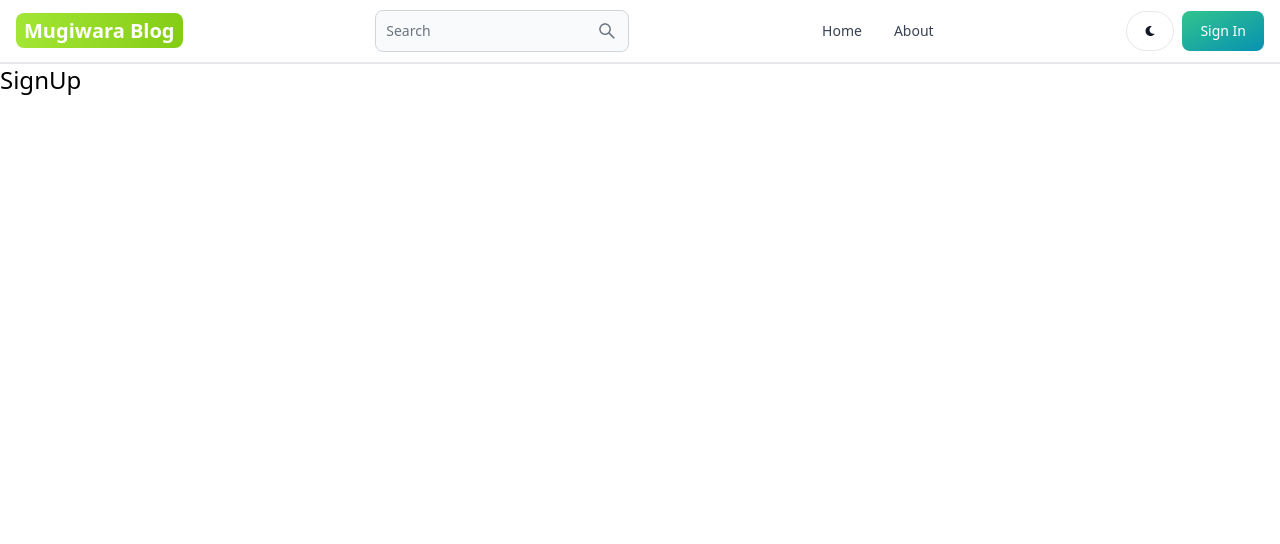
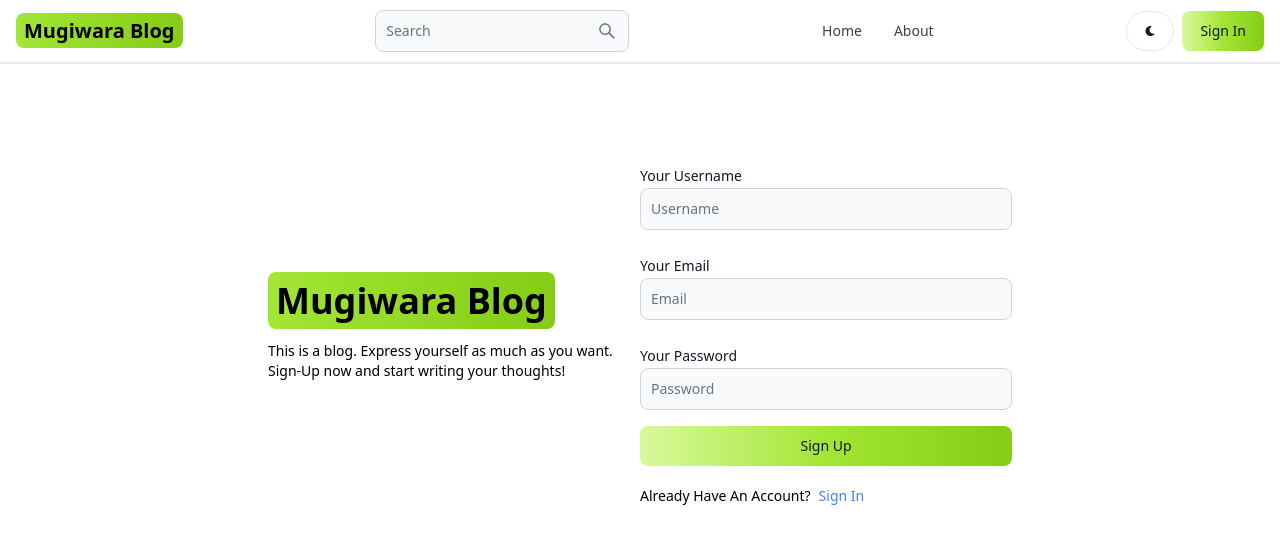
Before and after one commit to mihirvaidya221998/Blog-MERN, a React (Vite) app in the folder blog_client/: page /sign-up in a window 1280 px wide. Shown: the top 544 px of the page. Built offline with nearby package versions, Linux system fonts and the light colour scheme.

Commit message:
Worked on Front-End of the Sign-up page

```diff
--- a/blog_client/src/components/Header.jsx
+++ b/blog_client/src/components/Header.jsx
@@ -10,7 +10,7 @@ export default function Header() {
   return (
       <Navbar className='border-b-2'>
         <Link to='/' className='self-center whitespace-nowrap text-sm sm:text-xl font-semibold dark:text-white'>
-            <span className='px-2 py-1 bg-gradient-to-r from-lime-400 to-lime-500 rounded-lg text-white'>Mugiwara Blog</span>
+            <span className='px-2 py-1 bg-gradient-to-r from-lime-400 to-lime-500 rounded-lg text-black'>Mugiwara Blog</span>
         </Link>
         <form>
             <TextInput
@@ -28,7 +28,7 @@ export default function Header() {
                 <FaMoon/>
             </Button>
             <Link to='/sign-in'>
-                <Button gradientDuoTone="greenToBlue">
+                <Button gradientMonochrome="lime">
                     Sign In
                 </Button>
             </Link>
--- a/blog_client/src/pages/SignUp.jsx
+++ b/blog_client/src/pages/SignUp.jsx
@@ -1,9 +1,42 @@
 import React from 'react'
+import { Link } from 'react-router-dom'
+import { Label, TextInput, Button } from 'flowbite-react'
 
 export default function SignUp() {
   return (
-    <div>
-      SignUp
+    <div className='min-h-screen mt-20'>
+      <div className='flex p-3 max-w-3xl mx-auto flex-col md:flex-row md:items-center'>
+        {/* Left Div */}
+        <div className='flex-1'>
+
+          <Link to='/' className='font-bold dark:text-white text-4xl'>
+                <span className='px-2 py-1 bg-gradient-to-r from-lime-400 to-lime-500 rounded-lg text-black'>Mugiwara Blog</span>
+          </Link>
+          <p className='text-sm mt-5'>This is a blog. Express yourself as much as you want. Sign-Up now and start writing your thoughts!</p>
+        </div>
+        {/* Right Div */}
+        <div className='flex-1'>
+          <form className='flex flex-col gap-4'>
+            <div className=''>
+              <Label value='Your Username'></Label>
+              <TextInput type='text' placeholder='Username' id='username'/>
+            </div>
+            <div className=''>
+              <Label value='Your Email'></Label>
+              <TextInput type='text' placeholder='Email' id='email'/>
+            </div>
+            <div className=''>
+              <Label value='Your Password'></Label>
+              <TextInput type='text' placeholder='Password' id='password'/>
+            </div>
+            <Button gradientMonochrome="lime" type='submit'>Sign Up</Button>
+          </form>
+          <div className='flex gap-2 text-sm mt-5'>
+            <span>Already Have An Account?</span>
+            <Link to='/sign-in' className='text-blue-500'>Sign In</Link>
+          </div>
+        </div>
+      </div>
     </div>
   )
 }
```
Also changed, not shown: blog_client/src/assets/mugiwara.jpeg (added).
